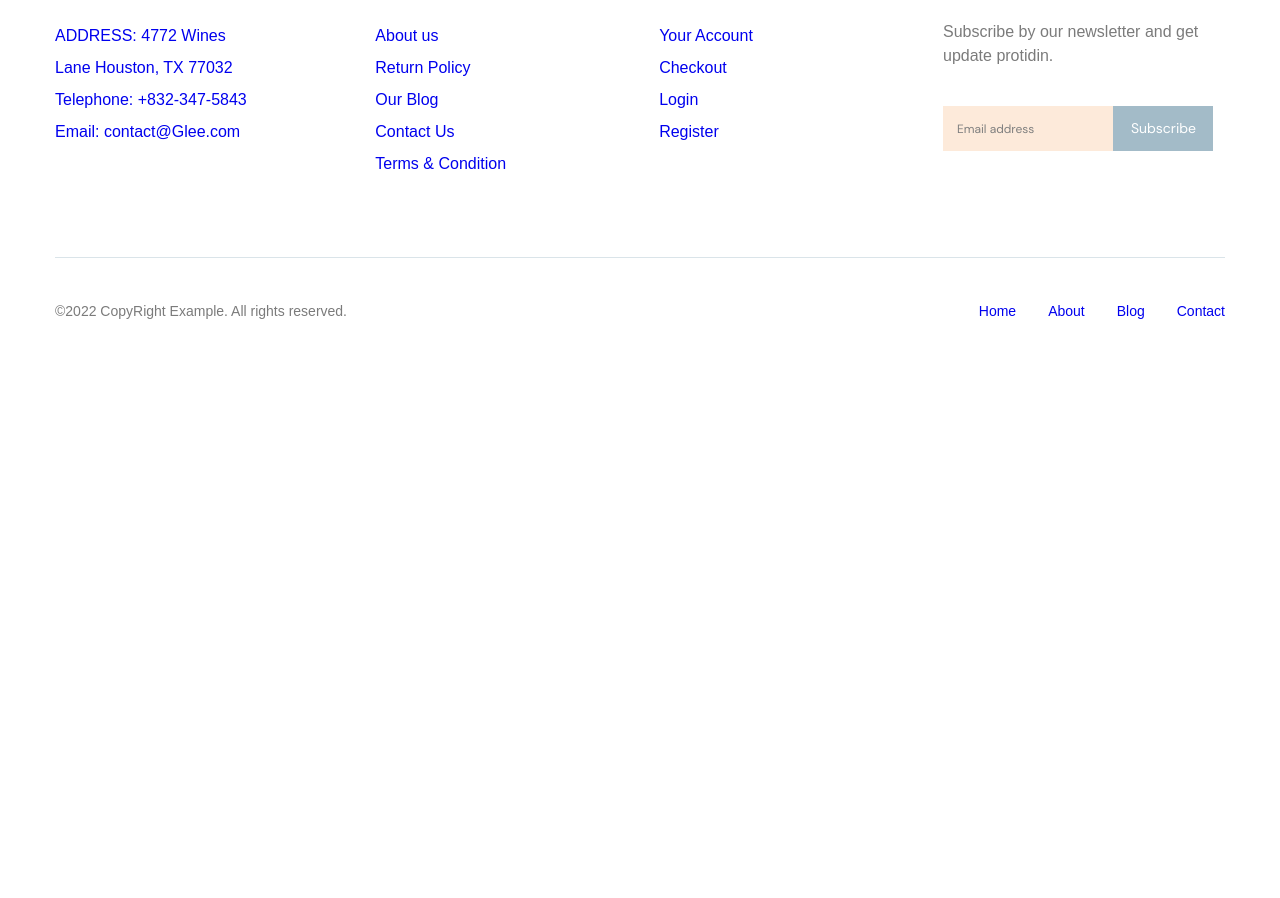
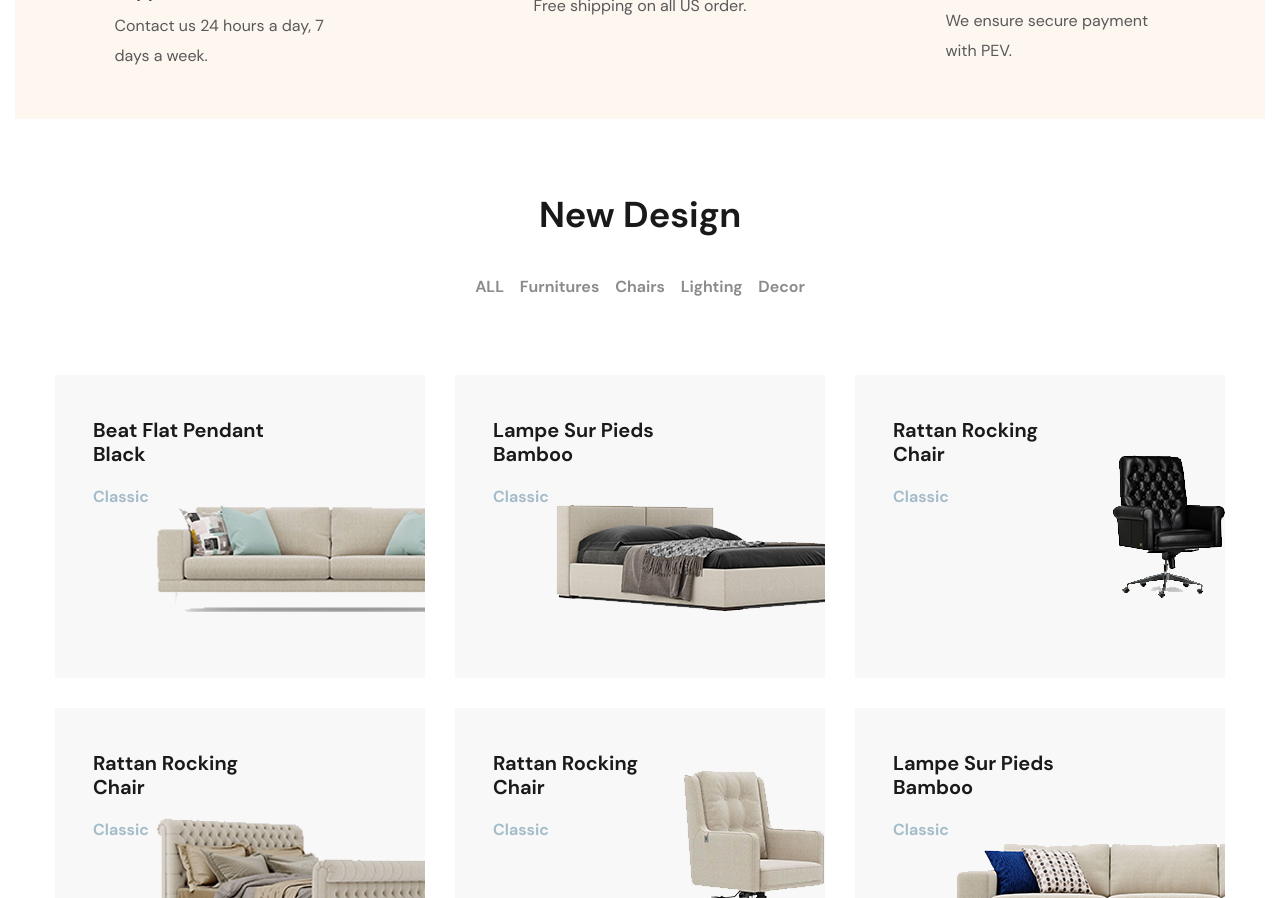
Before and after one commit to sadeevans/glee, a website: page app/index.html in a window 1280 px wide. Shown: the part 1075-1973 px from the top of the page. Before the commit the page ends 1439 px from the top, so only its background shows below. Drawn offline with nearby package versions, Linux system fonts and the light colour scheme; files that its build step writes are made by us from their sources.

Commit message:
added new design

```diff
--- a/app/index.html
+++ b/app/index.html
@@ -75,7 +75,7 @@
             <p class="top-slider__text">Dolor sit amet, consectetur adipisicing elit, sed do eiusmod tempor incididunt</p>
             <a class="top-slider__link" href="#">Shop Now</a>
           </div>
-          <img class="top-slider__img" src="images/slider/slider.png" alt="">
+          <img class="top-slider__img" src="images/slider/ellipse1.png" alt="">
         </div>
         <div class="top-slider__item">
           <div class="top-slider__content">
@@ -84,11 +84,92 @@
             <p class="top-slider__text">Dolor sit amet,   consectetur adipisicing elit, sed do eiusmod tempor   incididunt</p>
             <a class="top-slider__link" href="#">Shop Now</a>
           </div>
-          <img class="top-slider__img" src="images/slider/slider.png" alt="">
+          <img class="top-slider__img" src="images/slider/ellipse.png" alt="">
         </div>
       </div>
     </div>
   </section>
+
+<!-- info -->
+
+<section class="infomation">
+  <div class="container">
+    <div class="info">
+      <div class="info__item">
+        <img class="info__item-img" src="images\icons\support.svg" alt="support icon">
+        <h4 class="info__item-title">Support 24/7.</h4>
+        <p class="info__item-text">Contact us 24 hours a day, 7 days a week.</p>
+      </div>
+
+      <div class="info__item">
+        <img class="info__item-img" src="images\icons\delivery.svg" alt="delivery icon">
+        <h4 class="info__item-title">Delivery.</h4>
+        <p class="info__item-text">Free shipping on all US order.</p>
+      </div>
+
+      <div class="info__item">
+        <img class="info__item-img" src="images\icons\payment.svg" alt="payment icon">
+        <h4 class="info__item-title">100% Payment secure.</h4>
+        <p class="info__item-text">We ensure secure payment
+        with PEV.</p>
+      </div>
+    </div>
+  </div>
+</section>
+
+<section class="categories">
+  <div class="container__block">
+    <div class="categories__top">
+      <h2 class="title">New Design</h2>
+      <div class="categories___filter-btn">
+        <button class="categories__btn" data-filter="all">ALL</button>
+        <button class="categories__btn" data-filter=".category-a">Furnitures</button>
+        <button class="categories__btn" data-filter=".category-b">Chairs</button>
+        <button class="categories__btn" data-filter=".category-c">Lighting</button>
+        <button class="categories__btn" data-filter=".category-d">Decor</button>
+      </div>
+    </div>
+    <div class="categories__items">
+      <div class="categories__item" style="background-image: url('images/content/sofa.png');">
+        <h4 class="categories__item-title">Beat Flat Pendant
+        Black</h4>
+        <p class="categories__item-subtitle">Classic</p>
+      </div>
+
+      <div class="categories__item" style="background-image: url('images/content/bed.png');">
+        <h4 class="categories__item-title">Lampe Sur Pieds
+        Bamboo</h4>
+        <p class="categories__item-subtitle">Classic</p>
+      </div>
+
+      <div class="categories__item categories__item-chair" style="background-image: url('images/content/chair.png');">
+        <h4 class="categories__item-title">Rattan Rocking
+        Chair</h4>
+        <p class="categories__item-subtitle">Classic</p>
+      </div>
+
+      <div class="categories__item" style="background-image: url('images/content/bed-2.png');">
+        <h4 class="categories__item-title">Rattan Rocking
+        Chair</h4>
+        <p class="categories__item-subtitle">Classic</p>
+      </div>
+
+      <div class="categories__item categories__item-chair" style="background-image: url('images/content/chair-2.png');">
+        <h4 class="categories__item-title">Rattan Rocking
+        Chair</h4>
+        <p class="categories__item-subtitle">Classic</p>
+      </div>
+
+      <div class="categories__item" style="background-image: url('images/content/sofa-2.png');">
+        <h4 class="categories__item-title">Lampe Sur Pieds
+        Bamboo</h4>
+        <p class="categories__item-subtitle">Classic</p>
+      </div>
+
+    </div>
+  </div>
+</section>
+
 </main>
 
 
--- a/app/scss/_global.scss
+++ b/app/scss/_global.scss
@@ -26,3 +26,18 @@ body  {
   margin: 0 auto;
   padding: 0 15px;
 }
+
+.title {
+  text-align: center;
+  @extend %dmsans-700;
+  line-height: 1.2;
+  font-size: 36px;
+  color: $accent;
+}
+
+.categories__btn {
+  background-color: transparent;
+  border: none;
+  line-height: 1.2;
+  color: #8b8b8b;
+}
--- a/app/scss/style.scss
+++ b/app/scss/style.scss
@@ -41,11 +41,13 @@
 
 .user-nav {
   display: flex;
+  padding-right: 10px;
   &__link{
     position: relative;
   }
   &__link + .user-nav__link{
     padding-left: 50px;
+
   }
   &__num{
     position: absolute;
@@ -76,7 +78,7 @@
     padding: 0 15px;
   }
   &__title{
-    max-width: 415px;
+    max-width: 420px;
     @extend %rubik-500;
     color: $default;
     font-size: 72px;
@@ -130,6 +132,75 @@
 
     }
   }
+
+
+// info
+.info {
+  padding: 48px 0;
+  background-color: #FEF7F0;
+  display: flex;
+  justify-content: space-around;
+  margin-bottom: 74px;
+  &__item {
+
+  }
+  &__item-title {
+  @extend %dmsans-700;
+  font-size: 18px;
+  line-height: 40px;
+  color: #414141;
+  opacity: 1;
+  }
+  &__item-text {
+  @extend %dmsans-400;
+  line-height: 30px;
+  color: #585858;
+  max-width: 220px;
+  }
+}
+
+// categories
+.title {
+  margin-bottom: 40px;
+}
+
+.categories{
+  &___filter-btn {
+    margin-bottom: 78px;
+    text-align: center;
+  }
+  &__items{
+    display: grid;
+    min-height: 635px;
+    grid-template-columns: repeat(3, 1fr);
+      grid-template-rows: repeat(2, 1fr);
+      gap: 30px;
+
+  }
+  &__item{
+    background-color: #f8f8f8;
+    background-repeat: no-repeat;
+    background-size: auto;
+    background-position: center right;
+  }
+  &__item-title{
+    @extend %dmsans-700;
+    line-height: 1.2;
+    font-size: 20px;
+    color: #1a1a1a;
+    padding: 43px 0 0 38px;
+    max-width: 210px;
+    margin-bottom: 21px;
+    font-weight: 700;
+  }
+  &__item-subtitle{
+  @extend %dmsans-700;
+
+  line-height: 1.2;
+  color: #a3bbc8;
+  padding-left: 38px;
+  }
+}
 
 
 // footer
```
Also changed, not shown: app/images/content/bed-2.png (added), app/images/content/bed.png (added), app/images/content/chair-2.png (added), app/images/content/chair.png (added), app/images/content/sofa-2.png (added), app/images/content/sofa.png (added), app/images/icons/delivery.svg (added), app/images/icons/payment.svg (added), app/images/icons/support.svg (added), app/images/slider/ellipse.png (added), app/images/slider/ellipse1.png (added).
